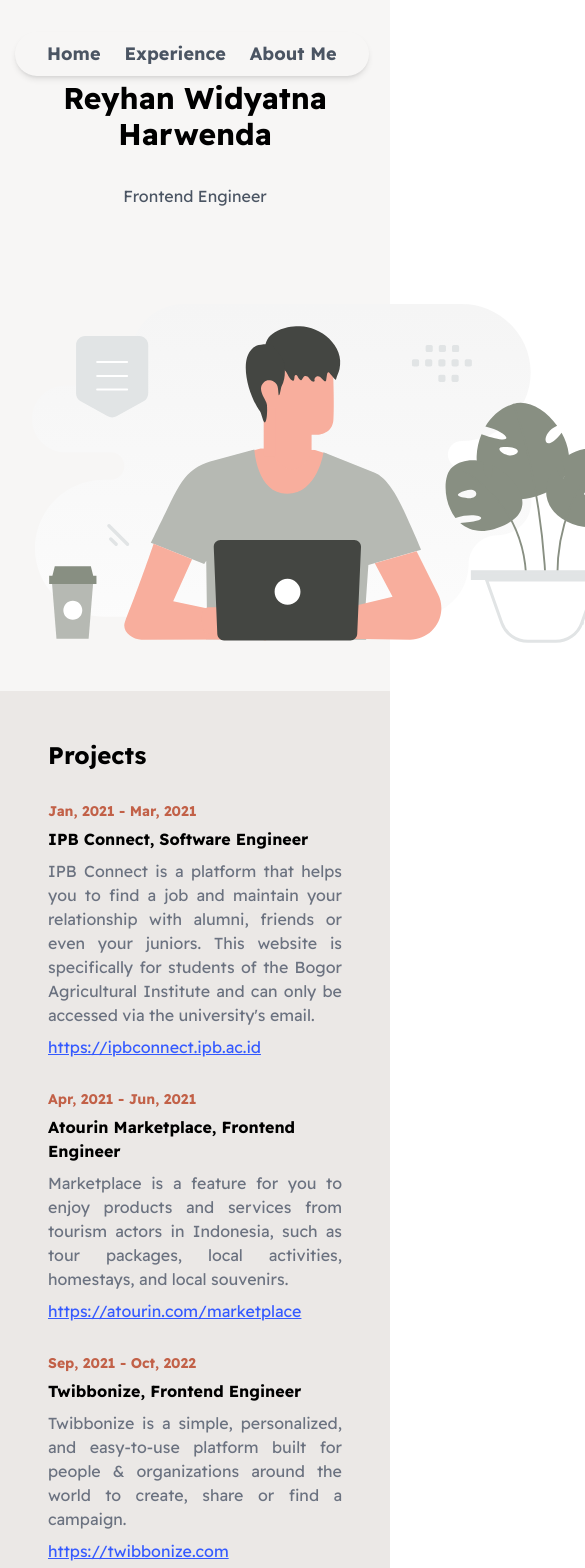
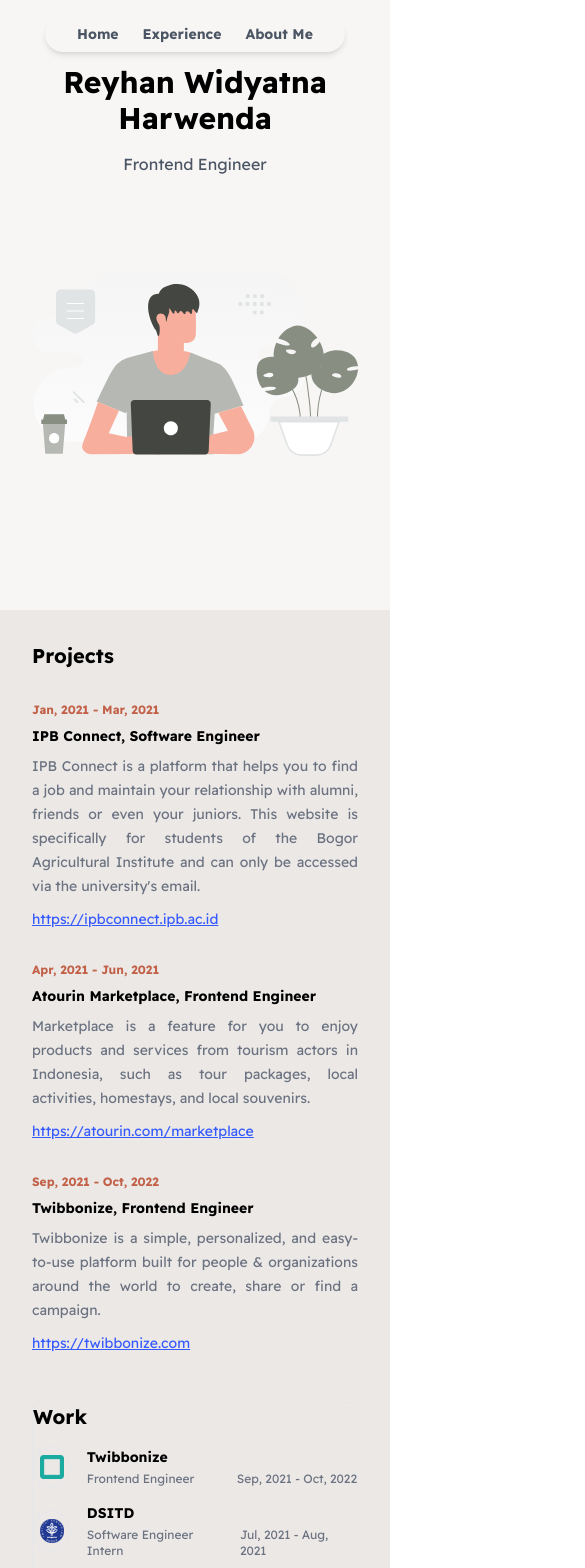
Before and after one commit to reyhanwidyatna/my-portofolio, a React (Create React App) app: page / in a window 390 px wide. Shown: the top 1568 px of the page, 585 px wide, since content can reach past the window. Built offline with nearby package versions, Linux system fonts and the light colour scheme.

Commit message:
fix responsive

```diff
--- a/src/App.css
+++ b/src/App.css
@@ -139,4 +139,27 @@
 }
 
 @media screen and (max-width: 768px) {
+  .navbar {
+    position: fixed;
+    top: 16px;
+    left: calc(50% - 150px);
+  }
+
+  .background-image {
+    max-width: 100%;
+    margin: 0 auto;
+  }
+
+  .company-image {
+    width: 24px;
+  }
+
+  .about-education {
+    width: 64px;
+    height: 64px;
+  }
+
+  .footer-social-media {
+    display: none;
+  }
 }
--- a/src/App.tsx
+++ b/src/App.tsx
@@ -22,12 +22,12 @@
 
   return (
     <div className="main">
-      <div id="home" className="body mx-auto py-8">
+      <div id="home" className="body mx-auto py-6 md:py-8">
         <div className="navbar flex justify-center items-center rounded-3xl">
           <div className="shadow-md text-gray-600 text-sm font-semibold rounded-3xl py-2 px-8">
             {navigation.map((item, index) => (
               <span
-                className="navbar-item text-lg cursor-pointer"
+                className="navbar-item text-sm md:text-lg cursor-pointer"
                 onClick={() => handleClick(item.id)}
                 key={index}
               >
@@ -36,34 +36,34 @@
             ))}
           </div>
         </div>
-        <div className="background px-8 md:px-28 my-12 md:my-24">
+        <div className="background px-8 md:px-28 my-10 md:my-24">
           <p className="text-3xl md:text-5xl font-bold">
             Reyhan Widyatna Harwenda
           </p>
-          <p className="text-gray-600 text-md md:text-xl mt-8">
+          <p className="text-gray-600 text-md md:text-xl mt-4 md:mt-8">
             Frontend Engineer
           </p>
           <img className="background-image mt-24" src={home} alt="banner" />
         </div>
-        <div id="experience" className="experience p-12 md:p-20">
+        <div id="experience" className="experience p-8 md:p-20">
           <div className="experience-detail flex-row md:flex justify-between">
             <div className="projects">
-              <p className="font-semibold text-2xl">Projects</p>
+              <p className="font-semibold text-xl md:text-2xl">Projects</p>
               {projects.map((item, index) => (
                 <div className="projects-detail" key={index}>
-                  <p className="projects-date font-bold text-sm leading-4">
+                  <p className="projects-date font-bold text-xs md:text-sm leading-4">
                     {item.date}
                   </p>
-                  <p className="font-semibold mt-2">{item.title}</p>
-                  <p className="text-gray-500 text-md mt-2 mb-2 leading-6 text-justify">
+                  <p className="font-semibold text-sm md:text-md mt-2">{item.title}</p>
+                  <p className="text-gray-500 text-sm md:text-md mt-2 mb-2 leading-6 text-justify">
                     {item.description}
                   </p>
-                  <a className="projects-link text-md" href={item.visit} target="_blank" rel="noreferrer">{item.visit}</a>
+                  <a className="projects-link text-sm md:text-md" href={item.visit} target="_blank" rel="noreferrer">{item.visit}</a>
                 </div>
               ))}
             </div>
-            <div className="works border rounded-lg h-fit mt-12 px-4 md:mt-0">
-              <p className="font-semibold text-2xl">Work</p>
+            <div className="works border rounded-lg h-fit mt-12 md:px-4 md:mt-0">
+              <p className="font-semibold text-xl md:text-2xl">Work</p>
               {works.map((item, index) => (
                 <div className="works-detail flex items-center" key={index}>
                   <div className="company mr-4 border flex justify-center items-center">
@@ -74,12 +74,12 @@
                     />
                   </div>
                   <div className="w-full">
-                    <p className="font-semibold text-md mb-1">
+                    <p className="font-semibold text-sm md:text-md mb-1">
                       {item.company}
                     </p>
                     <div className="flex justify-between">
-                      <p className="text-gray-500 text-sm">{item.title}</p>
-                      <p className="text-gray-500 text-sm">{item.date}</p>
+                      <p className="text-gray-500 text-xs md:text-sm mr-2">{item.title}</p>
+                      <p className="text-gray-500 text-xs md:text-sm">{item.date}</p>
                     </div>
                   </div>
                 </div>
@@ -98,41 +98,41 @@
         </div>
         <div id="about" className="about p-8 md:p-20">
           <div className="about-detail flex flex-col items-center">
-            <p className="text-center text-white font-bold text-3xl mb-16">
+            <p className="text-center text-white font-bold text-xl md:text-3xl mb-8 md:mb-16">
               About me
             </p>
-            <p className="text-white text-lg text-justify mb-16">
+            <p className="text-white text-sm md:text-lg text-justify mb-10 md:mb-16">
               Hi there, I’m Reyhan and im a software engineer that currently focused on frontend
               engineering with almost 2 years experience. I also like to dive deep
               into and cover all areas of software engineering. I'm also curious
               and willing to try new things like product management. I was graduated from
               IPB University in 2021. My hobbies are playing computer games and watching movies.
             </p>
-            <p className="text-white text-xl font-bold w-full mb-8">My Last Education</p>
-            <div className="flex items-center text-white w-full mb-16">
+            <p className="text-white text-md md:text-xl font-bold w-full mb-4 md:mb-8">My Last Education</p>
+            <div className="flex items-center text-white w-full mb-10 md:mb-16">
               <img
-                className="about-education mr-8"
+                className="about-education mr-4 md:mr-8"
                 src={ipb}
                 alt="education"
               />
               <div>
-                <p className="font-semibold text-lg">Bogor Agricultural University</p>
-                <p className="text-lg mb-4">
+                <p className="font-semibold text-sm md:text-lg">Bogor Agricultural University</p>
+                <p className="text-xs md:text-lg mb-4">
                   Computer Science, Faculty of Mathematics and Natural Science
                 </p>
-                <div className="flex text-md mt-2">
+                <div className="flex text-xs md:text-md mt-2">
                   <span className="mr-4">GPK: 3.32</span>
                   <span>2017 - 2021</span>
                 </div>
               </div>
             </div>
-            <p className="text-white text-xl font-bold w-full mb-8">Find Me On</p>
-            <div className="grid gap-6 grid-cols-3 mb-4">
-              <div className="flex flex-col justify-center items-center text-center text-white py-8 px-4 border-4 border-white rounded">
-                <div className="flex justify-center items-center about-social-media mb-10">
+            <p className="text-white text-md md:text-xl font-bold w-full mb-4 md:mb-8">Find Me On</p>
+            <div className="grid gap-6 md:grid-cols-3 mb-4">
+              <div className="text-sm md:text-md flex flex-col justify-center items-center text-center text-white py-4 px-2 md:py-8 md:px-4 border-4 border-white rounded">
+                <div className="flex justify-center items-center about-social-media mb-6 md:mb-10">
                   <img src={logoLinkedin} alt="linkedin" />
                 </div>
-                <p className="text-md mb-6">Lorem ipsum, dolor sit amet consectetur adipisicing elit. Incidunt nihil molestiae amet. Sit unde dicta quaerat accusamus</p>
+                <p className="mb-6">Lorem ipsum, dolor sit amet consectetur adipisicing elit. Incidunt nihil molestiae amet. Sit unde dicta quaerat accusamus</p>
                 <a
                   className="about-button py-1 px-4 font-semibold rounded"
                   href="https://www.linkedin.com/in/reyhan-widyatna-harwenda/"
@@ -141,11 +141,11 @@
                   Visit
                 </a>
               </div>
-              <div className="flex flex-col justify-center items-center text-center text-white py-8 px-4 border-4 border-white rounded">
-                <div className="flex justify-center items-center about-social-media mb-10">
+              <div className="text-sm md:text-md flex flex-col justify-center items-center text-center text-white py-8 px-4 border-4 border-white rounded">
+                <div className="flex justify-center items-center about-social-media mb-6 md:mb-10">
                   <img src={logoInstagram} alt="instagram" />
                 </div>
-                <p className="text-md mb-6">Lorem ipsum, dolor sit amet consectetur adipisicing elit. Incidunt nihil molestiae amet. Sit unde dicta quaerat accusamus</p>
+                <p className="mb-6">Lorem ipsum, dolor sit amet consectetur adipisicing elit. Incidunt nihil molestiae amet. Sit unde dicta quaerat accusamus</p>
                 <a
                   className="about-button py-1 px-4 font-semibold rounded"
                   href="https://www.instagram.com/reyhannwh/"
@@ -154,11 +154,11 @@
                   Visit
                 </a>
               </div>
-              <div className="flex flex-col justify-center items-center text-center text-white py-8 px-4 border-4 border-white rounded">
-                <div className="flex justify-center items-center about-social-media mb-10">
+              <div className="text-sm md:text-md flex flex-col justify-center items-center text-center text-white py-8 px-4 border-4 border-white rounded">
+                <div className="flex justify-center items-center about-social-media mb-6 md:mb-10">
                   <img src={logoGmail} alt="gmail" />
                 </div>
-                <p className="text-md mb-6">Lorem ipsum, dolor sit amet consectetur adipisicing elit. Incidunt nihil molestiae amet. Sit unde dicta quaerat accusamus</p>
+                <p className="mb-6">Lorem ipsum, dolor sit amet consectetur adipisicing elit. Incidunt nihil molestiae amet. Sit unde dicta quaerat accusamus</p>
                 <a
                   className="about-button py-1 px-4 font-semibold rounded"
                   href="mailto:harwendareyhan@gmail.com?subject=subject&cc=cc@example.com"
@@ -170,8 +170,8 @@
             </div>
           </div>
         </div>
-        <div className="footer flex justify-between items-center border-t pt-6 md:pt-10 px-8 md:px-28">
-          <div className="flex text-lg text-gray-600 font-semibold">
+        <div className="footer flex justify-between items-center border-t pt-6 md:pt-8 px-8 md:px-28">
+          <div className="flex text-sm md:text-lg text-gray-600 font-semibold">
             {navigation.map((item, index) => (
               <span
                 className="navbar-item cursor-pointer"
@@ -182,7 +182,7 @@
               </span>
             ))}
           </div>
-          <div className="flex items-center">
+          <div className="footer-social-media md:flex items-center">
             <a
               className="mr-6"
               href="https://www.linkedin.com/in/reyhan-widyatna-harwenda/"
```
